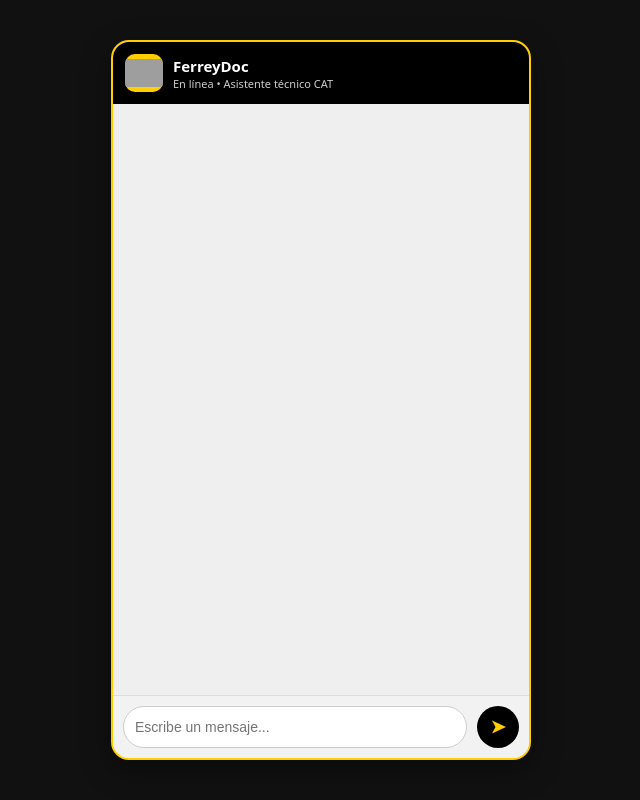
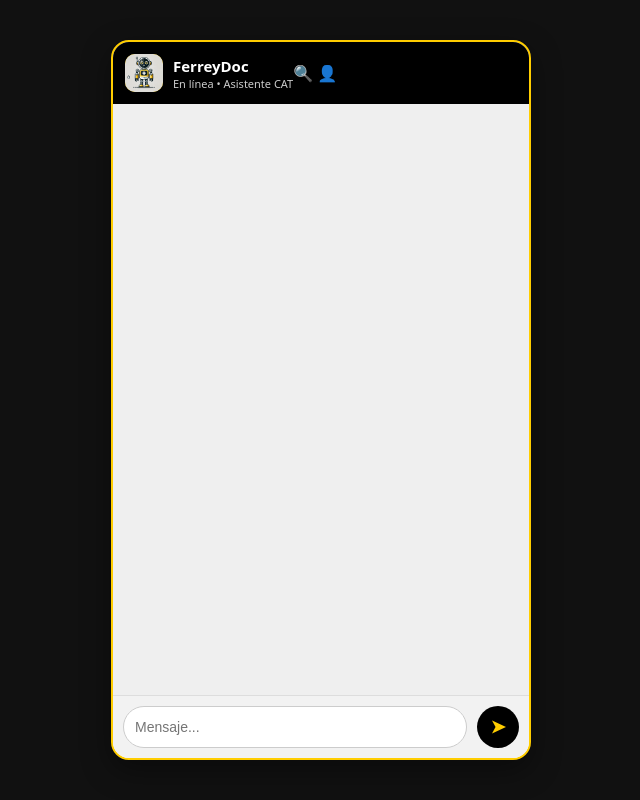
Before and after one commit to chatbotcat-dotcom/chatbot_cat, a Flask app: page / in a window 1280 px wide. Shown: the whole page, without its empty margins (319-959 px from the left). Run offline with Flask 3, Linux system fonts and the light colour scheme; some libraries are stand-ins or nearby versions; grey boxes are pictures that could not be loaded.

Commit message:
Update index.html

```diff
--- a/templates/index.html
+++ b/templates/index.html
@@ -4,8 +4,13 @@
     <meta charset="UTF-8">
     <meta name="viewport" content="width=device-width, initial-scale=1.0">
     <title>FerreyDoc</title>
+
+    <!-- Tipografía profesional -->
+    <link href="https://fonts.googleapis.com/css2?family=Inter:wght@300;400;500;600;700&display=swap" rel="stylesheet">
+
     <link rel="stylesheet" href="{{ url_for('static', filename='style.css') }}">
 </head>
+
 <body>
 
 <div class="chat-page">
@@ -15,27 +20,35 @@
         <div class="chat-header">
             <div class="chat-header-left">
                 <div class="chat-avatar">
-                    <img src="{{ url_for('static', filename='img/logo_ferreyros.png') }}" class="avatar-img">
+                    <img src="{{ url_for('static', filename='img/FerreyDoc.webp') }}" class="avatar-img">
                 </div>
-                <div>
+
+                <div class="chat-header-texts">
                     <div class="chat-title">FerreyDoc</div>
-                    <div class="chat-subtitle">En línea • Asistente técnico CAT</div>
+                    <div class="chat-subtitle">En línea • Asistente CAT</div>
                 </div>
+            </div>
+
+            <div class="chat-header-icons">
+                <span class="icon">🔍</span>
+                <span class="icon">👤</span>
             </div>
         </div>
 
-        <!-- MENSAJES -->
+        <!-- CHAT -->
         <div id="chat-box" class="chat-box"></div>
 
         <!-- TYPING -->
         <div id="typing-indicator" class="typing hidden">
-            <span class="dot"></span><span class="dot"></span><span class="dot"></span>
+            <span class="dot"></span>
+            <span class="dot"></span>
+            <span class="dot"></span>
             <span class="typing-text">FerreyDoc está escribiendo...</span>
         </div>
 
         <!-- INPUT -->
         <div class="input-area">
-            <input type="text" id="mensaje" placeholder="Escribe un mensaje..." autocomplete="off">
+            <input type="text" id="mensaje" placeholder="Mensaje..." autocomplete="off">
             <button onclick="enviarMensaje()">➤</button>
         </div>
 
@@ -47,20 +60,26 @@
     const typingIndicator = document.getElementById("typing-indicator");
     const inputMensaje = document.getElementById("mensaje");
 
-    // --- BURBUJAS ---
+    // --- AGREGAR MENSAJE BOT ---
     function addBotMessage(text) {
         chatBox.innerHTML += `
             <div class="bot-msg">
-                <div class="bot-name">FerreyDoc</div>
-                <div class="bot-text">${text}</div>
+                <img src="{{ url_for('static', filename='img/FerreyDoc.webp') }}" class="msg-avatar">
+                <div class="msg-content-left">
+                    <div class="bot-text">${text}</div>
+                </div>
             </div>`;
         chatBox.scrollTop = chatBox.scrollHeight;
     }
 
+    // --- AGREGAR MENSAJE USUARIO ---
     function addUserMessage(text) {
         chatBox.innerHTML += `
             <div class="user-msg">
-                <div class="user-text">${text}</div>
+                <div class="msg-content-right">
+                    <div class="user-text">${text}</div>
+                </div>
+                <img src="{{ url_for('static', filename='img/user_default.png') }}" class="msg-avatar">
             </div>`;
         chatBox.scrollTop = chatBox.scrollHeight;
     }
@@ -97,8 +116,5 @@
     });
 </script>
 
-<!-- actualizado -->
-
-
 </body>
 </html>
```
